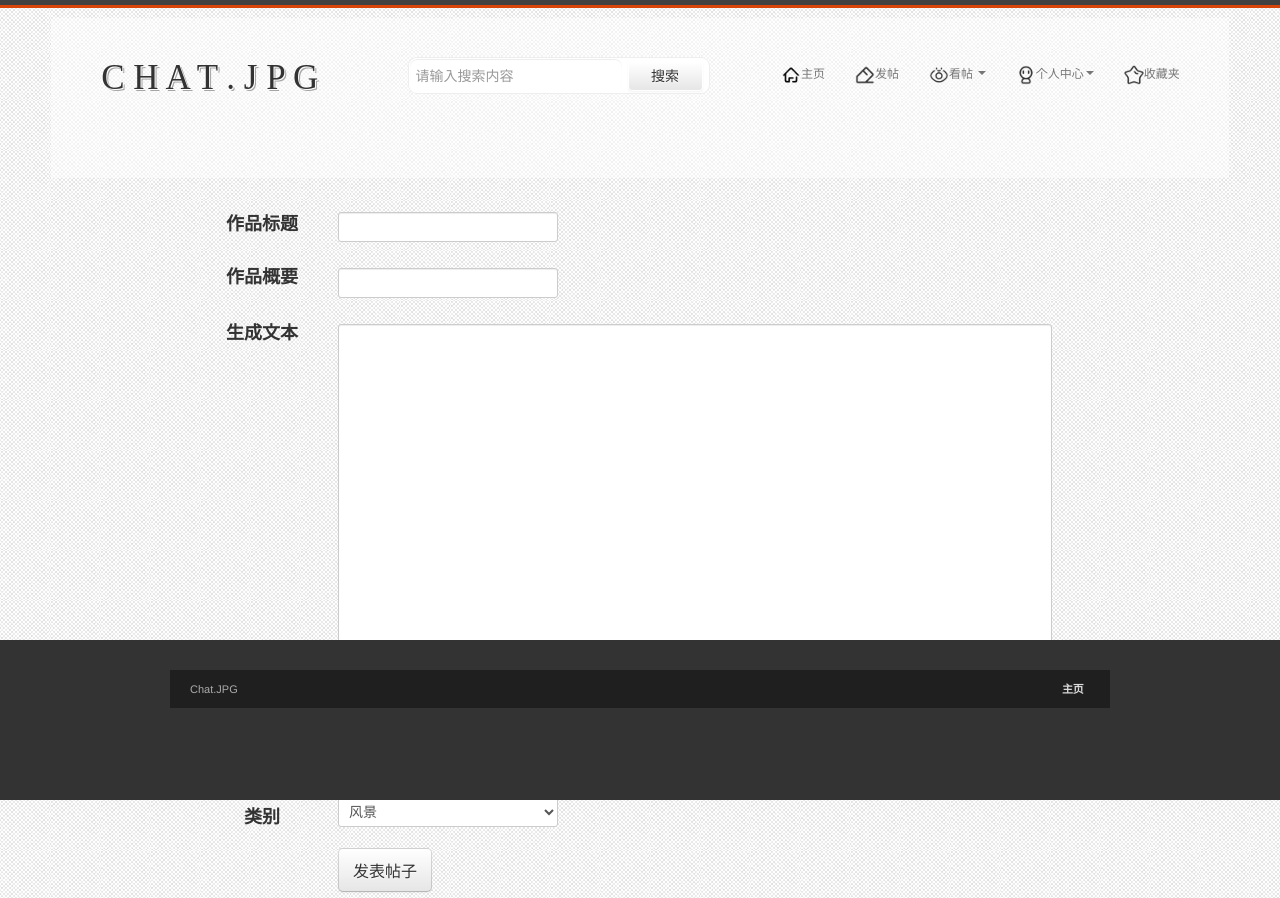
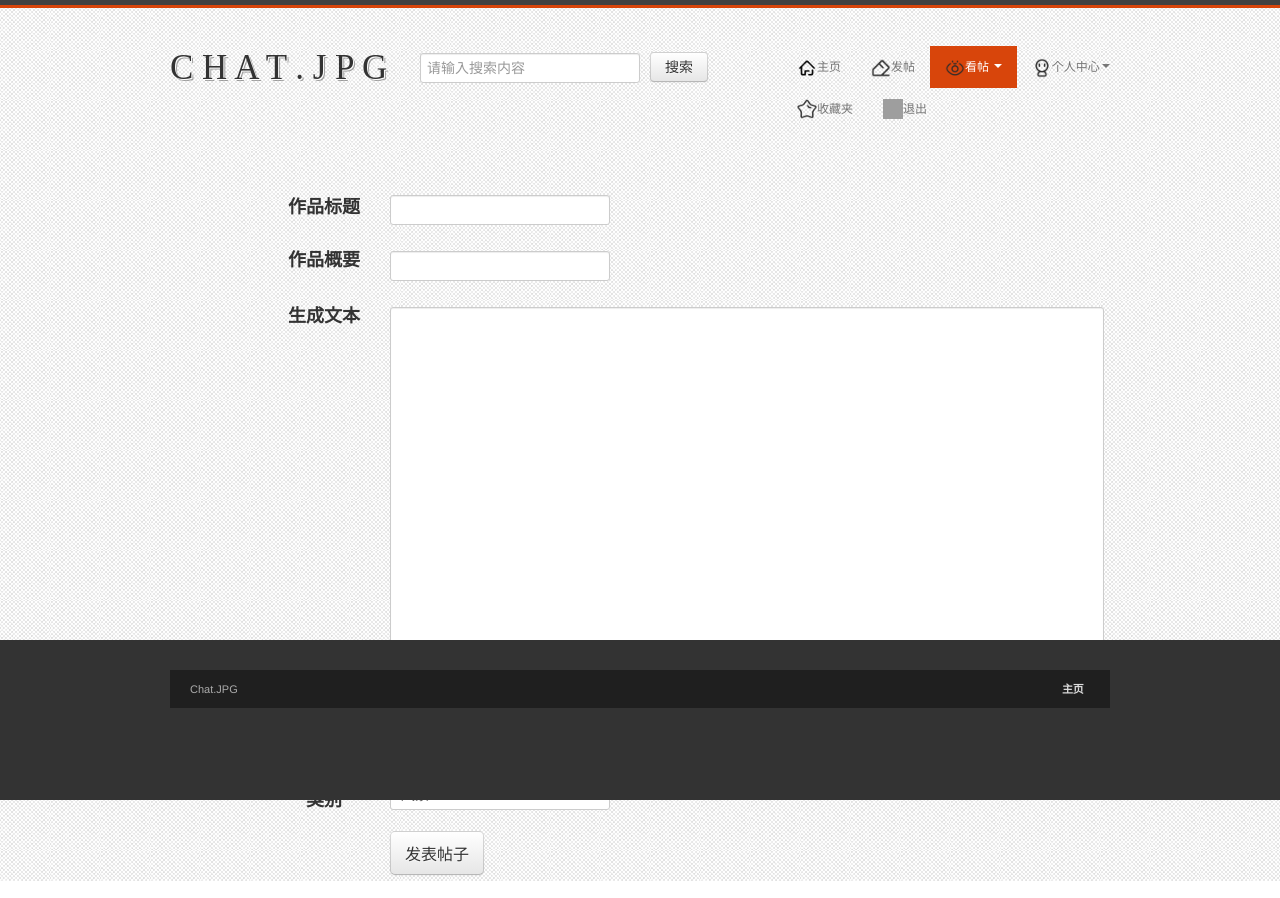
Before and after one commit to zshihang213/chat, a Django app: page /publish/ in a window 1280 px wide. Run offline with Django 3.2, Linux system fonts and the light colour scheme; data that the repository does not hold is empty; some libraries are stand-ins or nearby versions.

Commit message:
Update publish.html

```diff
--- a/templates/publish.html
+++ b/templates/publish.html
@@ -36,37 +36,41 @@
 <div class="color-bar-1"></div>
 <div class="color-bar-2 color-bg"></div>
 
+<div class="container main-container">
+
     <!-- logo，搜索框，导航栏 -->
-<div style="background-color: rgba(255,255,255,0.5);width: 92%;height: 20%;margin-bottom: 8px;margin-left: 4%">
-    <div style="margin-left: 30px;margin-top: 10px;margin-bottom: 15px;">
+    <div class="row header">
+
         <!-- 左上角图片和logo -->
-        <div class="span5 logo" style="width: 250px;">
+        <div class="span5 logo" style="width: 250px">
             <h4 style="font-size: 35px;font-family:'Arial Rounded MT Bold';margin-right: 0px">C h a t . J P G</h4>
         </div>
 
         <!-- 搜索框-->
-        <form action="/all-0-0-0" method="post" style="margin-left:5%; width: 300px;background-color: #ffffff;box-shadow:0 0 0 1px #eee;border-radius: 8px 8px 8px 8px;" class="span5 logo navbar-form navbar-left">
+        <form action="/all-0-0-0" method="post" style="margin-left: 0; width: 350px;" class="span5 logo navbar-form navbar-left">
             {% csrf_token %}
             <div style="float: left;" class="form-group">
-            <input  name="keys" type="text" class="form-control" style="border-color: #ffffff;border-radius: 8px 8px 8px 8px;height: 25px;width: 200px;margin: 0 auto;position: relative;" placeholder="请输入搜索内容">
+                <input name="keys" type="text" class="form-control" placeholder="请输入搜索内容">
             </div>
-        <button style="margin-top: 3px; margin-left: 5px;width: 75px;background-color: #FFFFFF;border-color: #FFFFFF" type="submit" class="btn btn-default">搜索</button>
+            <button style="margin-top: 4px; margin-left: 10px" type="submit" class="btn btn-default">搜索</button>
         </form>
 
         <!-- 导航栏 -->
-        <div class="navbar hidden-phone" style="height: 10px;">
+        <div  style="width: 280px;float: right;margin-right: 5%;margin-top: 4%">
+            <div class="navbar hidden-phone" style="height: 40px;width: 360px;">
 
-            <ul class="nav" style="margin-top: 35px;margin-left: 5%;">
-                <li ><a href="/home"><img src="../static/img/home.png" style="height: 20px;width: 20px">主页</a></li>
-                <li><a href="/publish"><img src="../static/img/publish.png" style="height: 20px;width: 20px">发帖</a>&nbsp;</li>
-                <li class="dropdown">
-                    <a class="dropdown-toggle" data-toggle="dropdown" href="#"><img src="../static/img/scan.png" style="height: 20px;width: 20px">看帖 <b
+                <ul class="nav">
+                    <li><a href="/home"><img src="../static/img/home.png" style="height: 20px;width: 20px">主页</a></li>
+                    <li><a href="/publish"><img src="../static/img/publish.png" style="height: 20px;width: 20px">发帖</a></li>
+                    <li class="dropdown active">
+                        <a class="dropdown-toggle" data-toggle="dropdown" href="page-full-width.htm"><img src="../static/img/scan.png" style="height: 20px;width: 20px">看帖 <b
                                 class="caret"></b></a>
                         <ul class="dropdown-menu">
                             <li><a href="/all-0-0-0">全部帖子</a></li>
-                        {% for kind in kinds %}
-                            <li><a href="/all-{{ kind.id }}-0-0">{{ kind.k_name }}</a></li>
-                        {% endfor %}
+                            <li><a href="/all-1-0-0">风景</a></li>
+                            <li><a href="/all-2-0-0">人物</a></li>
+                            <li><a href="/all-3-0-0">动物</a></li>
+                            <li><a href="/all-4-0-0">幻想</a></li>
                         </ul>
                     </li>
 
@@ -78,14 +82,17 @@
                         </ul>
                     </li>
                     <li><a href="/likes"><img src="../static/img/likes.png" style="height: 20px;width: 20px">收藏夹</a></li>
+                    <li><a href="/login"><img src="http://127.0.0.1:8000/static/img/exit.png" style="height: 20px;width: 20px">退出</a></li>
+
                 </ul>
-        </div>
-    </div>
-</div>
- <!-- 导航栏结束 -->
 
             </div>
-<form accept-charset="UTF-8" action="/publish/" style="margin-left: 15%" class="publish" id="new_topic" method="post"  enctype="multipart/form-data">
+
+        </div>
+
+    </div>
+
+    <form accept-charset="UTF-8" style="margin-left: 10%" action="/publish/" class="publish" id="new_topic" method="post"  enctype="multipart/form-data">
         {% csrf_token %}
         <table width="100%" border="0" cellspacing="0" cellpadding="6">
             <colgroup>
@@ -156,7 +163,7 @@
             </tbody>
         </table>
     </form>
-
+</div>
 
 <!-- 结尾部分 -->
 <div class="footer-container" style="height: 20%;">
```
Lines whose indentation alone changed are shown as unchanged.
